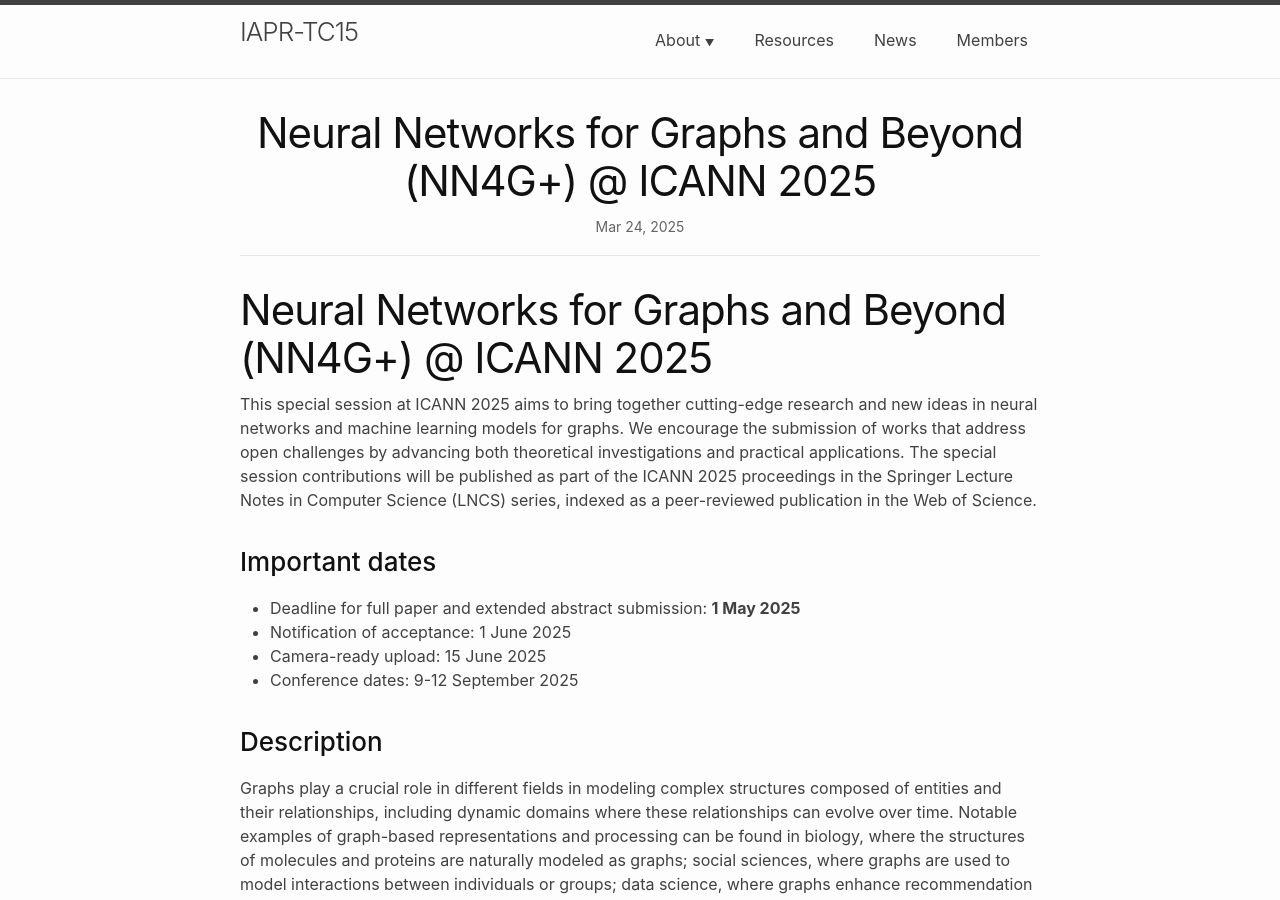
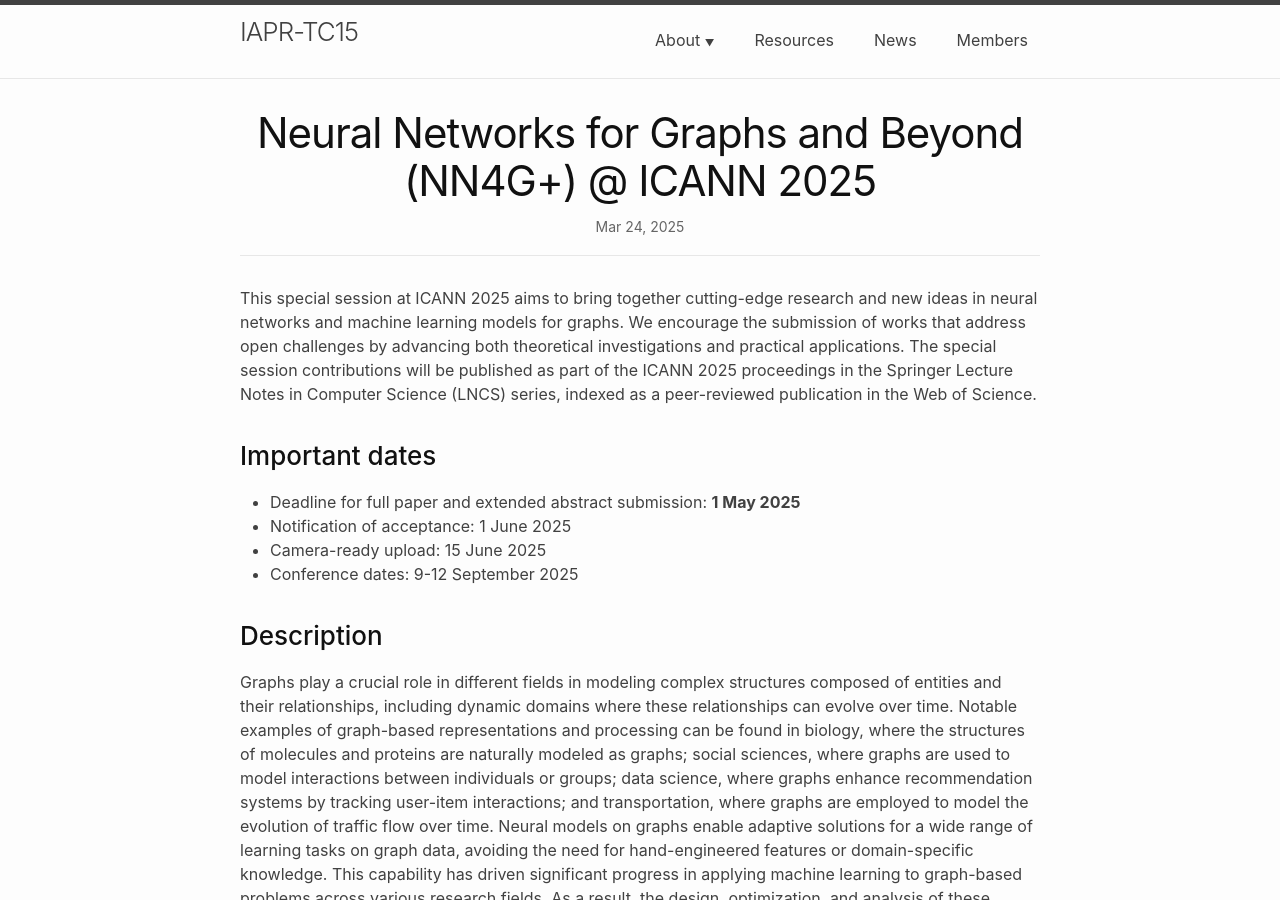
Before and after one commit to iapr-tc15/iapr-tc15.github.io, a Jekyll site: the page built from _posts/2025-03-24-NN4GatICANN2025.md, in a window 1280 px wide and 900 px high. Built offline with Jekyll 4.4.1, drawn with Linux system fonts in a browser that asks for light colours.

Commit message:
Update 2025-03-24-NN4GatICANN2025.md

```diff
--- a/_posts/2025-03-24-NN4GatICANN2025.md
+++ b/_posts/2025-03-24-NN4GatICANN2025.md
@@ -5,7 +5,6 @@ date:   2025-03-24 11:11:53 +0200
 categories: news special-sessions cfp
 ---
 
-# Neural Networks for Graphs and Beyond (NN4G+) @ ICANN 2025
 This special session at ICANN 2025 aims to bring together cutting-edge research and new ideas in neural networks and machine learning models for graphs. We encourage the submission of works that address open challenges by advancing both theoretical investigations and practical applications.
 The special session contributions will be published as part of the ICANN 2025 proceedings in the Springer Lecture Notes in Computer Science (LNCS) series, indexed as a peer-reviewed publication in the Web of Science.
 
```
